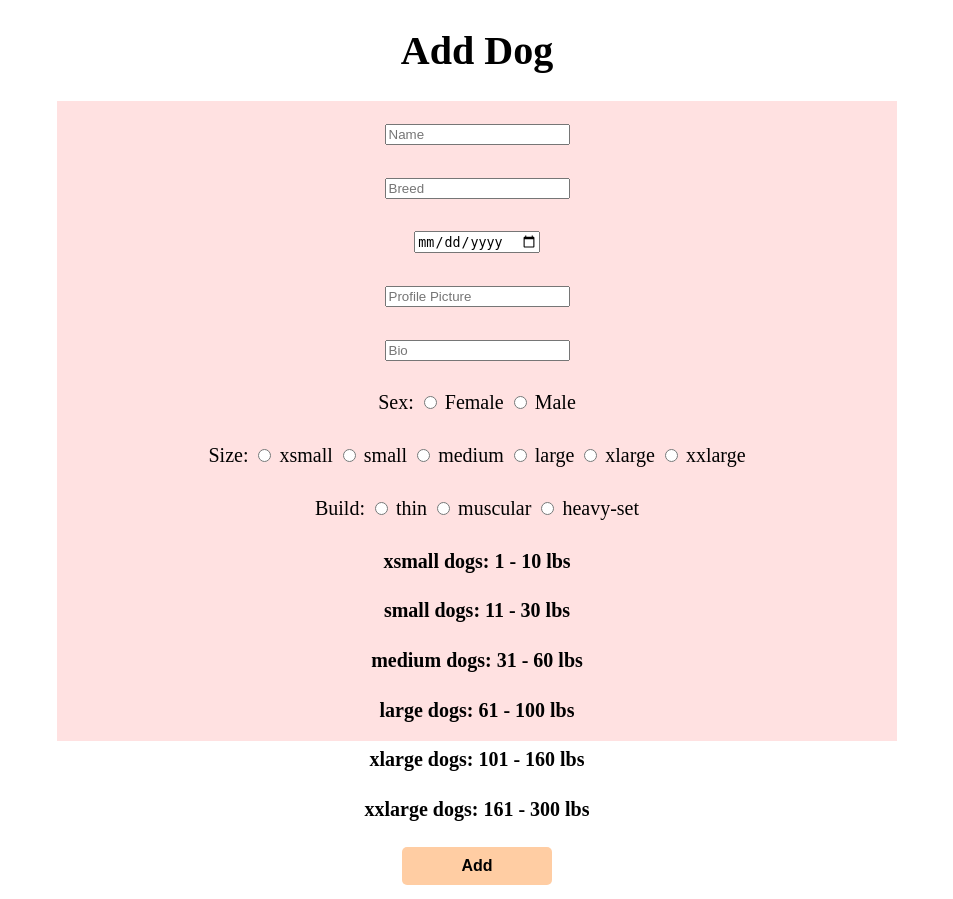
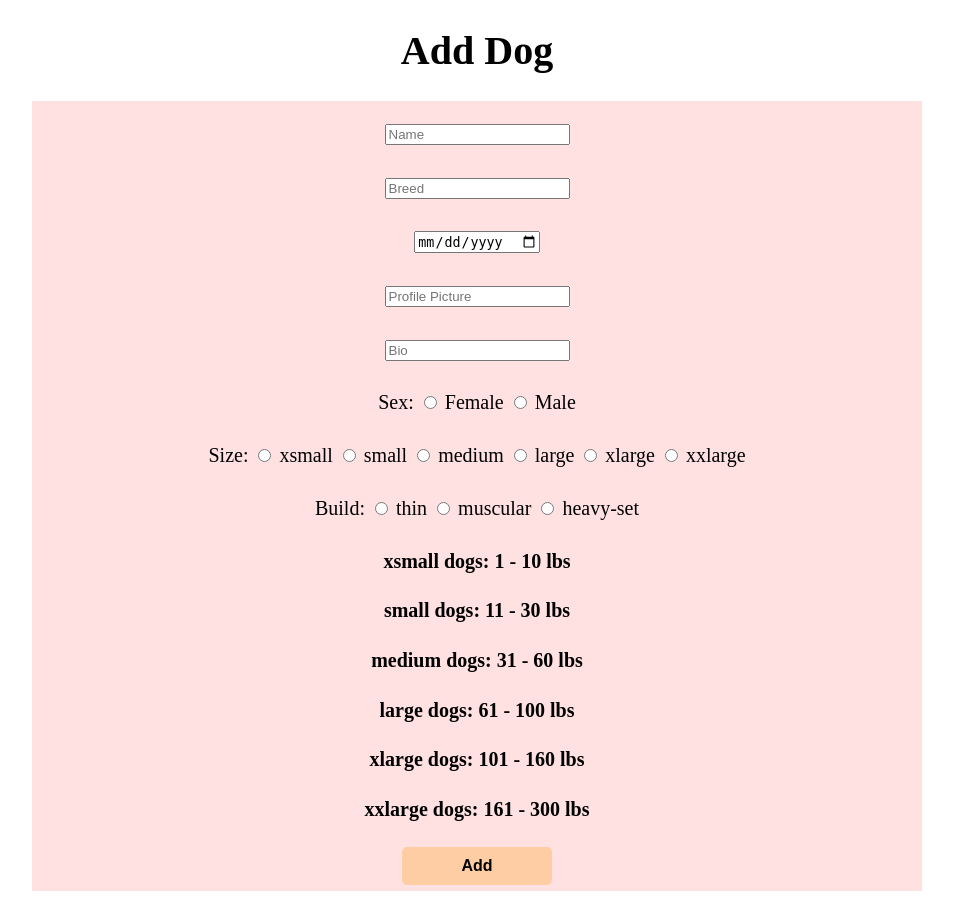
Before and after one commit to ad3707/w4111-proj1, a Flask app: page /addDog in a window 1280 px wide. Shown: the part 158-1057 px from the top of the page, without its empty margins (163-1116 px from the left). Run offline with Flask 2, Linux system fonts and the light colour scheme; parts of the project's set-up code (start-up, migrations or seed data) failed here and were passed over.

Commit message:
Update addDog.html

```diff
--- a/templates/addDog.html
+++ b/templates/addDog.html
@@ -40,8 +40,8 @@
      margin: auto;
      background-color: #ffe1e1;
      padding: 20px;
-     height: 600px;
-     width: 800px;
+     height: 750px;
+     width: 850px;
 
    }
 
@@ -125,7 +125,7 @@
 
 
     </form>
-    <button type = "submit"> Add </button>
+    <button type = "submit" id = "submit" > Add </button>
     </div>
 
 </body>
@@ -136,7 +136,7 @@ document.getElementById('button').onclick = function() {
     a.target = '_blank';
     user = url.searchParams.get("username");
     name = document.getElementById('name');
-    location.href =  '/preferences?user=' + user.value + '&name=' + name.value;
+    //location.href =  '/?user=' + user.value + '&name=' + name.value;
     var container = document.getElementById('form');
     container.appendChild(a);
 }
```
